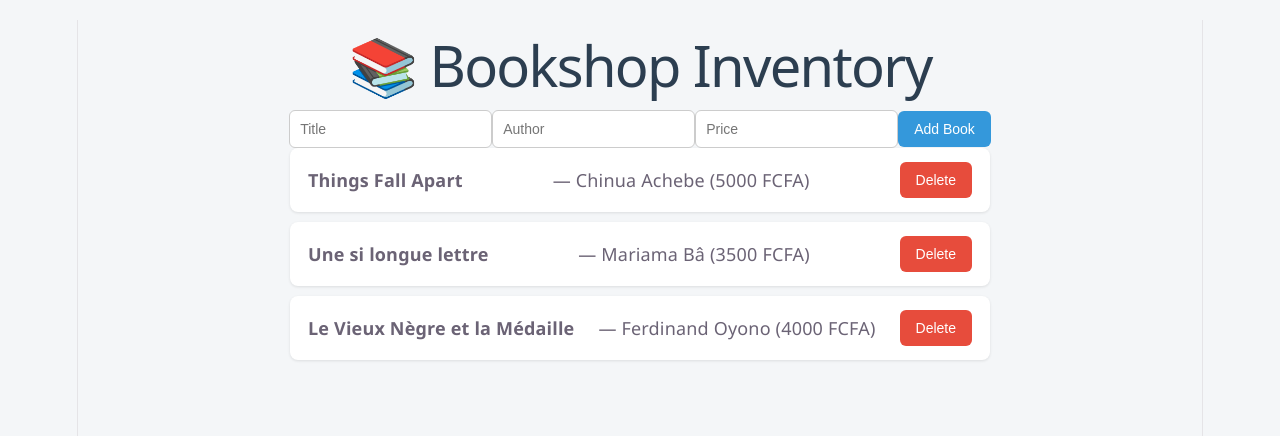
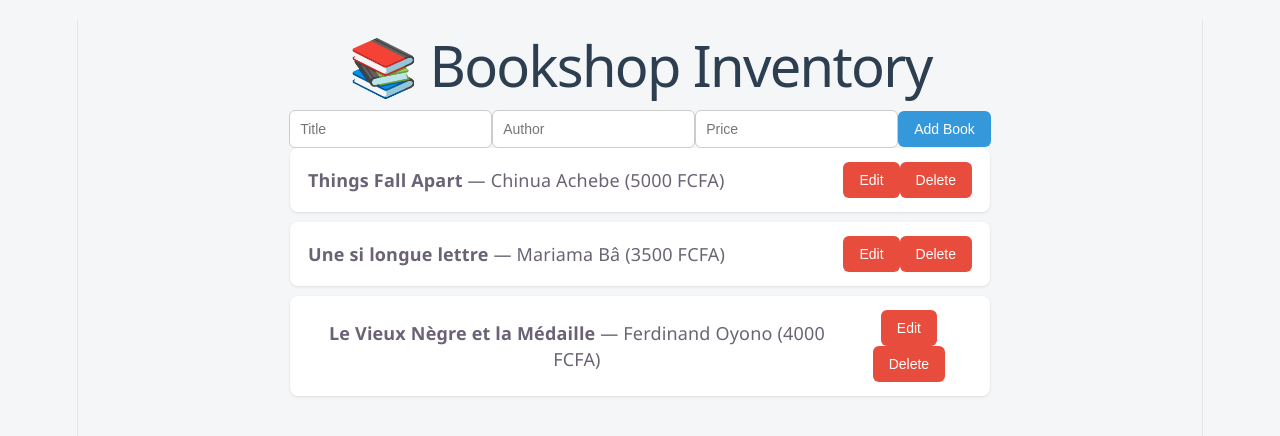
Before and after one commit to kuetemarinaflora-hue/bookshop-management-system, a React (Vite) app: page / in a window 1280 px wide. Shown: the top 436 px of the page. Built offline with nearby package versions, Linux system fonts and the light colour scheme.

Commit message:
Add inline editing for books — full CRUD complete

```diff
--- a/src/App.jsx
+++ b/src/App.jsx
@@ -9,11 +9,14 @@ function App() {
     { id: 3, title: 'Le Vieux Nègre et la Médaille', author: 'Ferdinand Oyono', price: 4000 },
   ])
 
-  // State for the three input fields
   const [title, setTitle] = useState('')
   const [author, setAuthor] = useState('')
   const [price, setPrice] = useState('')
-
+  // Which book is being edited (null = none), and its temporary values
+  const [editingId, setEditingId] = useState(null)
+  const [editTitle, setEditTitle] = useState('')
+  const [editAuthor, setEditAuthor] = useState('')
+  const [editPrice, setEditPrice] = useState('')
   // Runs when the user clicks "Add Book"
   function handleAddBook() {
     if (title === '' || author === '' || price === '') {
@@ -62,13 +65,53 @@ function App() {
       <ul>
         {books.map((book) => (
           <li key={book.id}>
-            <strong>{book.title}</strong> — {book.author} ({book.price} FCFA)
-            <button onClick={() => handleDeleteBook(book.id)}>Delete</button>
+            {editingId === book.id ? (
+              <>
+                <input value={editTitle} onChange={(e) => setEditTitle(e.target.value)} />
+                <input value={editAuthor} onChange={(e) => setEditAuthor(e.target.value)} />
+                <input value={editPrice} onChange={(e) => setEditPrice(e.target.value)} />
+                <button onClick={() => handleSaveEdit(book.id)}>Save</button>
+                <button onClick={handleCancelEdit}>Cancel</button>
+              </>
+            ) : (
+              <>
+                <span>
+                  <strong>{book.title}</strong> — {book.author} ({book.price} FCFA)
+                </span>
+                <span>
+                  <button onClick={() => handleStartEdit(book)}>Edit</button>
+                  <button onClick={() => handleDeleteBook(book.id)}>Delete</button>
+                </span>
+              </>
+            )}
           </li>
         ))}
       </ul>
     </div>
   )
+
+  // Click "Edit": remember which book, and pre-fill its current values
+  function handleStartEdit(book) {
+    setEditingId(book.id)
+    setEditTitle(book.title)
+    setEditAuthor(book.author)
+    setEditPrice(book.price)
+  }
+
+  // Click "Save": update that book in the list
+  function handleSaveEdit(id) {
+    setBooks(books.map((book) =>
+      book.id === id
+        ? { ...book, title: editTitle, author: editAuthor, price: Number(editPrice) }
+        : book
+    ))
+    setEditingId(null) // leave edit mode
+  }
+
+  // Click "Cancel": just leave edit mode, change nothing
+  function handleCancelEdit() {
+    setEditingId(null)
+  }
 }
 
 export default App
```
